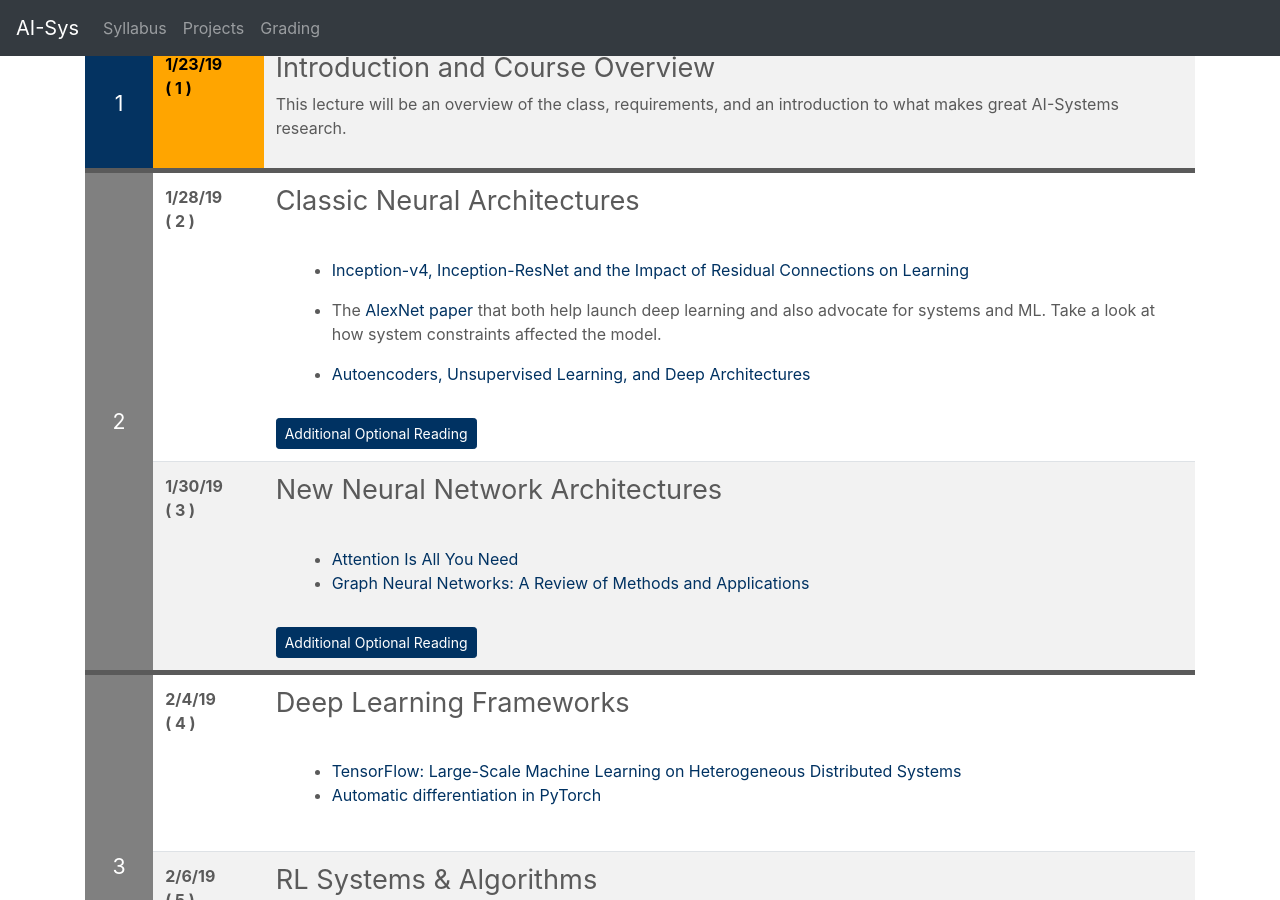
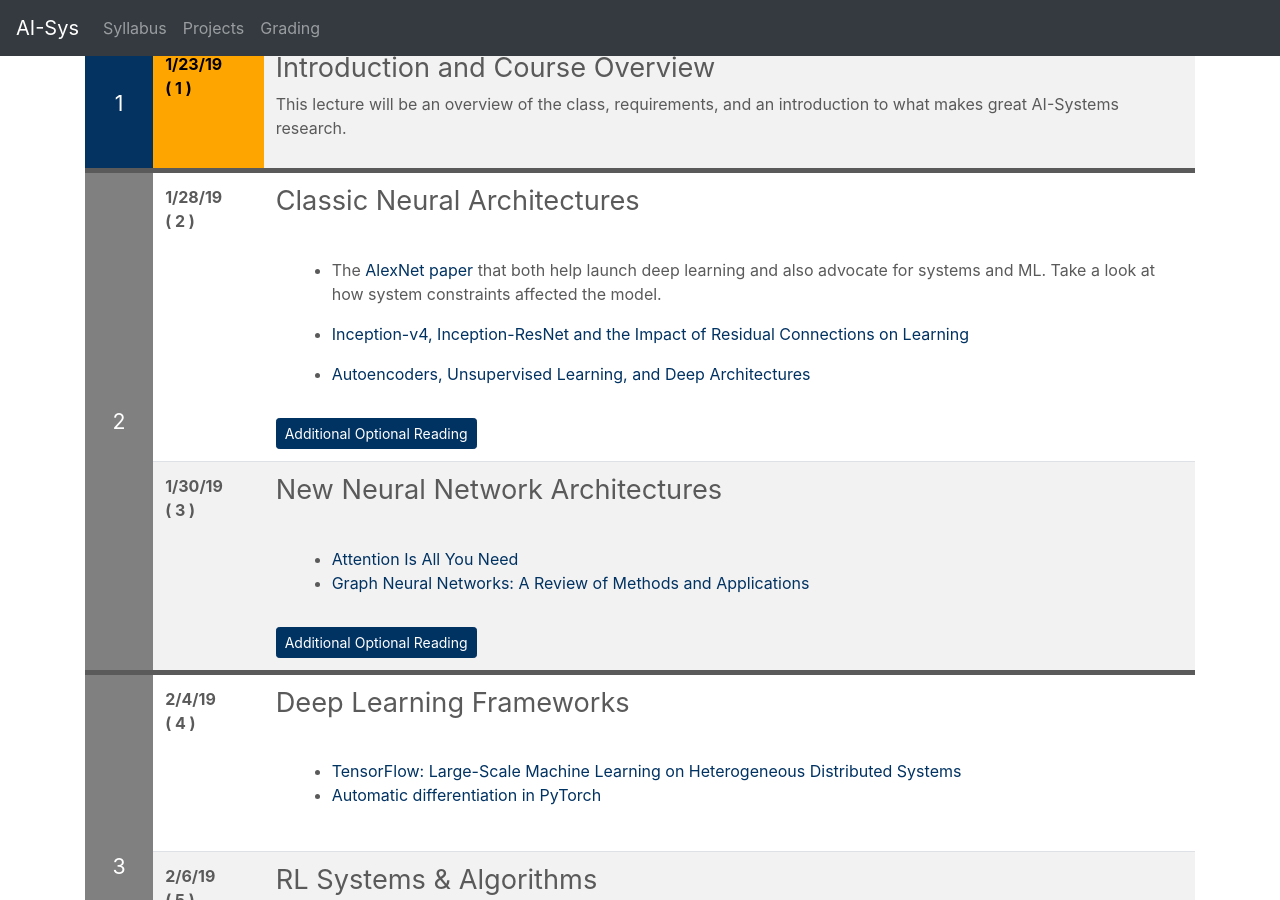
Before and after one commit to ucbrise/cs294-ai-sys-sp19, a Jekyll site: the page built from index.md, in a window 1280 px wide and 900 px high, scrolled down 911 px. Built offline with Jekyll 4.4.1, drawn with Linux system fonts in a browser that asks for light colours; nearby versions of some CDN libraries; our own code applies the rules of GitHub Pages for plain Markdown files.

Commit message:
updated schedule

```diff
--- a/_includes/syllabus_entries.md
+++ b/_includes/syllabus_entries.md
@@ -16,9 +16,10 @@ This lecture will be an overview of the class, requirements, and an introduction
 <div class="reading">
 <div class="required_reading" markdown="1">
 
-* [Inception-v4, Inception-ResNet and the Impact of Residual Connections on Learning](https://arxiv.org/abs/1602.07261)
 
 * The [AlexNet paper](http://www.cs.toronto.edu/~fritz/absps/imagenet.pdf) that both help launch deep learning and also advocate for systems and ML.  Take a look at how system constraints affected the model.
+
+* [Inception-v4, Inception-ResNet and the Impact of Residual Connections on Learning](https://arxiv.org/abs/1602.07261)
 
 * [Autoencoders, Unsupervised Learning, and Deep Architectures](http://proceedings.mlr.press/v27/baldi12a/baldi12a.pdf)
 
```
